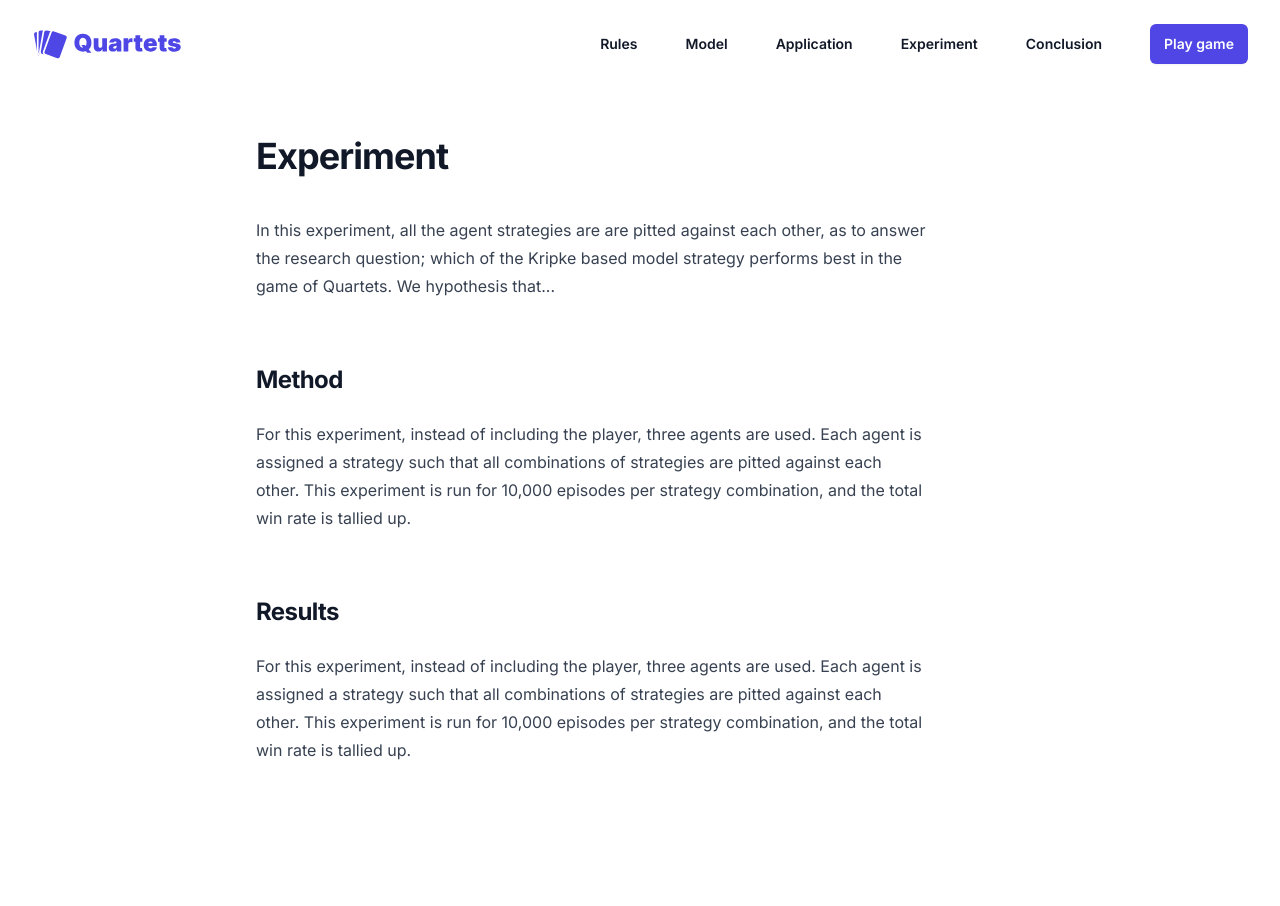
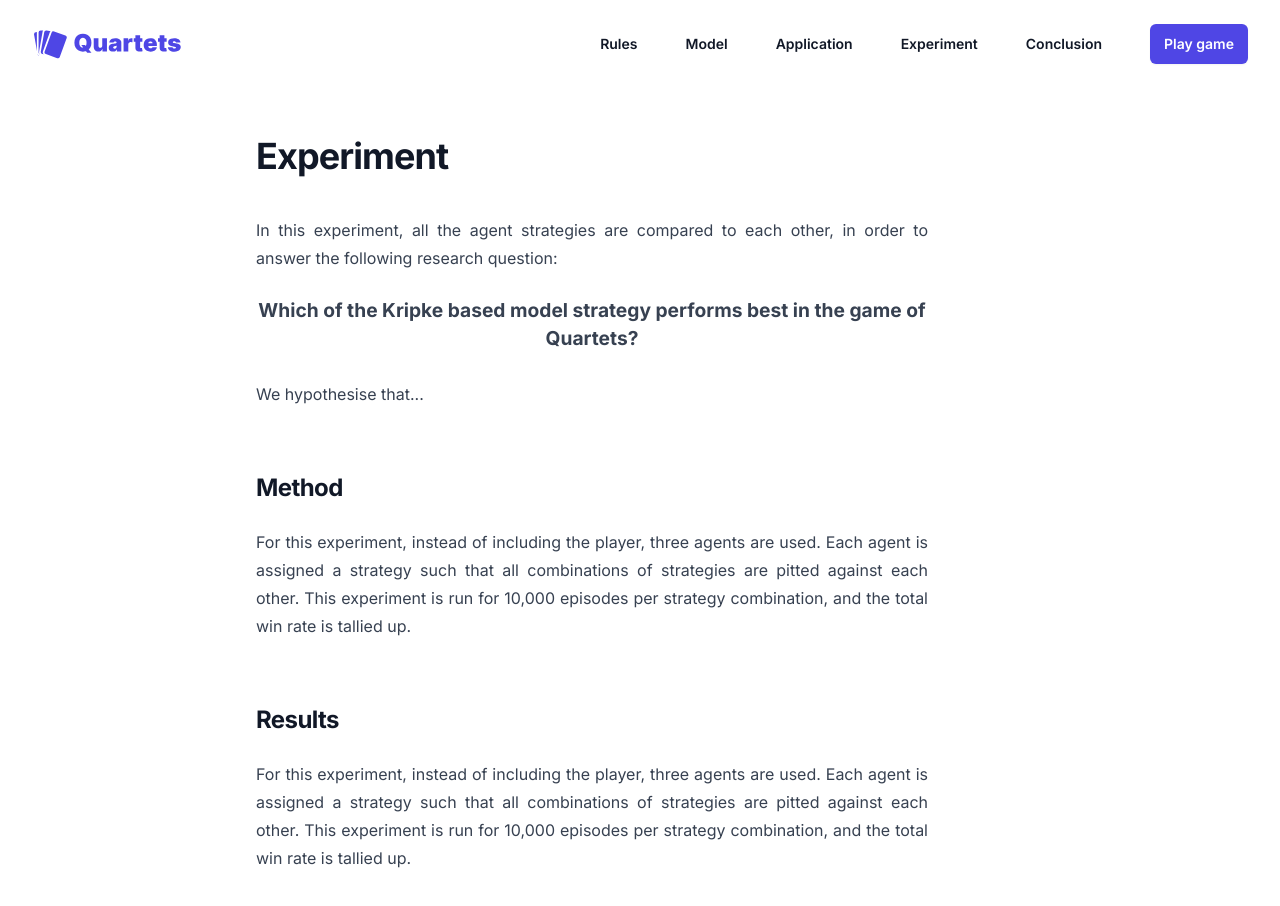
Before and after one commit to koole/quartets-web, a Next.js app: page /experiment in a window 1280 px wide. Shown: the top 906 px of the page. Built offline with nearby package versions, Linux system fonts and the light colour scheme.

Commit message:
pretty experiment

```diff
--- a/src/app/application/page.tsx
+++ b/src/app/application/page.tsx
@@ -11,7 +11,7 @@ export default function Home() {
   return (
     <main className="">
       <Navigation />
-      <div className="bg-white px-6 py-32 lg:px-8">
+      <div className="bg-white px-6 py-32 lg:px-8 text-justify">
         <div className="mx-auto max-w-3xl text-base leading-7 text-gray-700">
           <h1 className="mt-2 text-3xl font-bold tracking-tight text-gray-900 sm:text-4xl">
             Application
--- a/src/app/experiment/page.tsx
+++ b/src/app/experiment/page.tsx
@@ -11,7 +11,7 @@ export default function Home() {
   return (
     <main className="">
       <Navigation />
-      <div className="bg-white px-6 py-32 lg:px-8">
+      <div className="bg-white px-6 py-32 lg:px-8 text-justify">
         <div className="mx-auto max-w-3xl text-base leading-7 text-gray-700">
           <h1 className="mt-2 text-3xl font-bold tracking-tight text-gray-900 sm:text-4xl">
             Experiment
@@ -21,8 +21,22 @@ export default function Home() {
           </p>
           <div className="mt-10 max-w-2xl">
             <p>
-            In this experiment, all the agent strategies are are pitted against each other, as to answer the research question; which of the Kripke based model strategy performs best in the game of Quartets.
-            We hypothesis that...
+              In this experiment, all the agent strategies are compared to each other, in order to answer the following research question:
+              <br />
+              <span
+                className="special-text"
+                style={{
+                  display: 'block',
+                  textAlign: 'center',
+                  fontSize: '1.2rem',
+                  fontWeight: 'bold',
+                  marginTop: '1.5rem'
+                }}
+              >
+                Which of the Kripke based model strategy performs best in the game of Quartets?
+              </span>
+              <br />
+              We hypothesise that...
             </p>
 
             <h2 className="mt-16 text-2xl font-bold tracking-tight text-gray-900">
```
